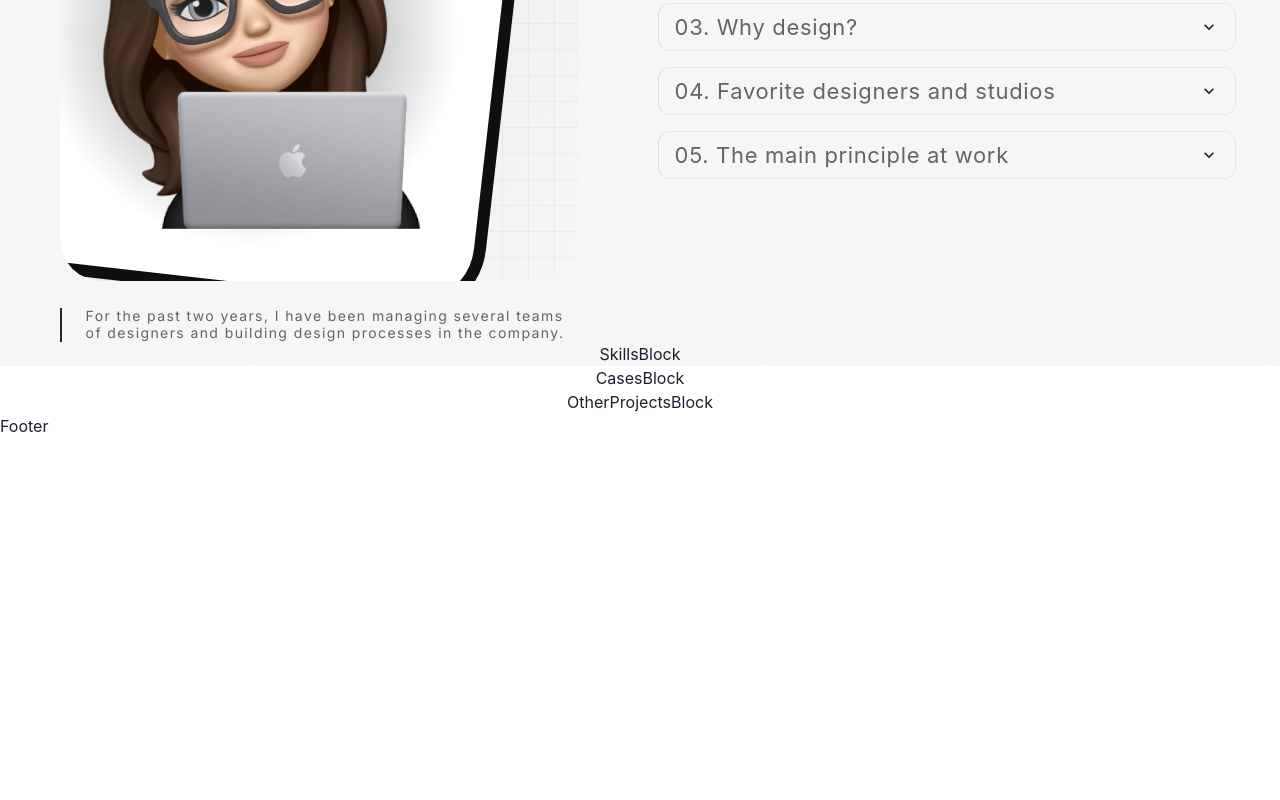
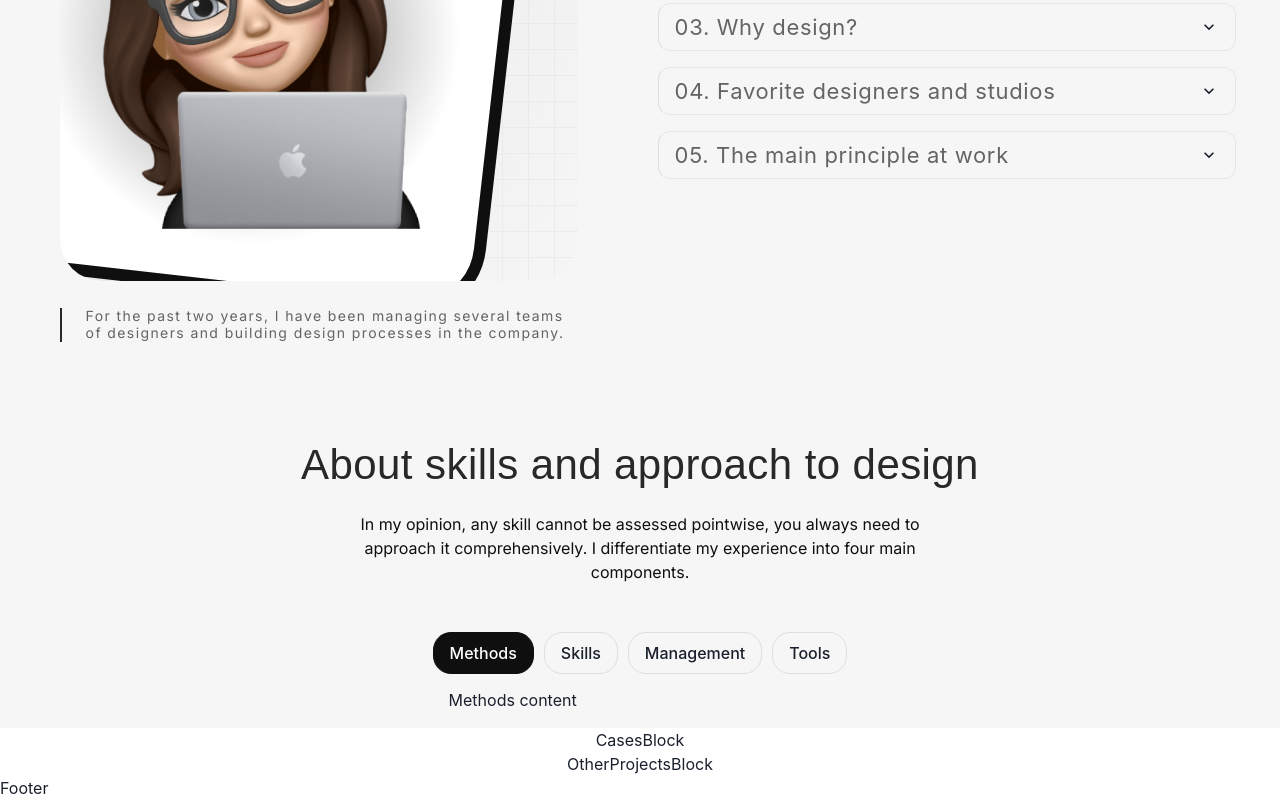
Before and after one commit to Sh4n-Oldone/better-call-maria, a React (Vite) app: page / in a window 1280 px wide. Shown: the part 1382-2182 px from the top of the page. Before the commit the page ends 1820 px from the top, so only its background shows below. Built offline with nearby package versions, Linux system fonts and the light colour scheme; a web font is replaced by a local one.

Commit message:
feat(SkillsBlock): add title and tabs

```diff
--- a/src/components/ContentBody/AboutMeBlock/AboutMeBlock.tsx
+++ b/src/components/ContentBody/AboutMeBlock/AboutMeBlock.tsx
@@ -24,7 +24,9 @@ export const AboutMeBlock: React.FC = () => {
 
   return (
     <MainWrapper id='about-me'>
-      <SecondaryHeadingText>{getAboutMeText(currLang, 'title')}</SecondaryHeadingText>
+      <SecondaryHeadingText>
+        {getAboutMeText(currLang, 'title')}
+      </SecondaryHeadingText>
       <AboutMeContent />
     </MainWrapper>
   )
--- a/src/components/ContentBody/AboutMeBlock/AboutMeContent/AboutMeContent.tsx
+++ b/src/components/ContentBody/AboutMeBlock/AboutMeContent/AboutMeContent.tsx
@@ -15,11 +15,9 @@ const ContentContainer = styled.div`
   }
 `
 
-export const AboutMeContent: React.FC = () => {
-  return (
-    <ContentContainer>
-      <ImagesPart />
-      <InfoPart />
-    </ContentContainer>
-  )
-}
+export const AboutMeContent: React.FC = () => (
+  <ContentContainer>
+    <ImagesPart />
+    <InfoPart />
+  </ContentContainer>
+)
--- a/src/components/ContentBody/ContentBody.tsx
+++ b/src/components/ContentBody/ContentBody.tsx
@@ -33,8 +33,9 @@ const BackgroundWrapper = styled.section<{ width: number, size: number }>`
     height: 100%;
     background: linear-gradient(
       0deg,
-      ${colorScheme.gradients.grayToWhite.start} 0%,
-      ${colorScheme.gradients.grayToWhite.end} 100%);
+      ${colorScheme.palette.gray} 0%,
+      ${colorScheme.palette.gray} 55%,
+      ${colorScheme.palette.white} 100%);
     z-index: -1;
   }
 `
--- a/src/components/ContentBody/SkillsBlock/SkillsBlock.tsx
+++ b/src/components/ContentBody/SkillsBlock/SkillsBlock.tsx
@@ -1,18 +1,42 @@
 import React from 'react'
 import styled from 'styled-components'
-// import { colorScheme } from 'shared'
+import { useLangStore } from 'stores'
+import { getSkillsText } from 'utils'
+import { SecondaryHeadingText } from 'src/styled'
+import { colorScheme } from 'shared'
+import { SubtitleText } from '../shared'
+import { SkillsTabs } from './SkillsTabs'
 
 const MainWrapper = styled.section`
   display: flex;
-  justify-content: center;
+  flex-direction: column;
+  align-items: center;
   width: 100%;
   max-width: 1880px;
+  background-color: ${colorScheme.palette.gray};
+  border-radius: 42px;
+  margin-top: 20px;
+  padding-top: 72px;
+`
+const ModSubtitleText = styled(SubtitleText)`
+  max-width: 572px;
+  margin-top: 16px;
+  text-align: center;
 `
 
 export const SkillsBlock: React.FC = () => {
+  const currLang = useLangStore((state) => state.langTheme)
+
   return (
     <MainWrapper id='skills'>
-      SkillsBlock
+      <SecondaryHeadingText>
+        {getSkillsText(currLang, 'title')}
+      </SecondaryHeadingText>
+      <ModSubtitleText>
+        {getSkillsText(currLang, 'subtitle')}
+      </ModSubtitleText>
+
+      <SkillsTabs />
     </MainWrapper>
   )
 }
--- /dev/null
+++ b/src/components/ContentBody/SkillsBlock/SkillsTabs/SkillsTabs.tsx
@@ -0,0 +1,79 @@
+import React, { useState } from 'react'
+import styled from 'styled-components'
+import {
+  Tab,
+  TabList,
+  TabPanel,
+  TabPanels,
+  Tabs,
+} from '@chakra-ui/react'
+import { useLangStore } from 'stores'
+import { getSkillsTabs } from 'utils'
+import { colorScheme } from 'shared'
+
+const TabsWrapper = styled.div`
+  margin-top: 48px;
+
+  > div .chakra-tabs__tablist {
+    gap: 10px;
+    border-bottom: none;
+
+    > button {
+      border-radius: 18px;
+      border: 1px solid ${colorScheme.grayFamily.gray_2};
+
+    }
+
+    > button:focus {
+      outline: none;
+    }
+  }
+`
+
+// TODO: content switcher by name
+
+export const SkillsTabs: React.FC = () => {
+  const [tabIndex, setTabIndex] = useState(0)
+  const currLang = useLangStore((state) => state.langTheme)
+
+  const tabs = getSkillsTabs(currLang)
+
+  const handleTabChange = (index: number) => {
+    setTabIndex(index)
+  }
+
+  return (
+    <TabsWrapper>
+      <Tabs onChange={handleTabChange}>
+        <TabList>
+          {tabs.map((tab, index) => (
+            <Tab
+              key={tab}
+              style={{
+                backgroundColor: index === tabIndex ? colorScheme.palette.black : '',
+                borderColor: index === tabIndex ? colorScheme.palette.black : '',
+                color: index === tabIndex ? colorScheme.palette.white : '',
+              }}
+            >
+              {tab}
+            </Tab>
+          ))}
+        </TabList>
+        <TabPanels>
+          <TabPanel>
+            <p>{`${tabs[0]} content`}</p>
+          </TabPanel>
+          <TabPanel>
+          <p>{`${tabs[1]} content`}</p>
+          </TabPanel>
+          <TabPanel>
+          <p>{`${tabs[2]} content`}</p>
+          </TabPanel>
+          <TabPanel>
+          <p>{`${tabs[3]} content`}</p>
+          </TabPanel>
+        </TabPanels>
+      </Tabs>
+    </TabsWrapper>
+  )
+}
--- /dev/null
+++ b/src/components/ContentBody/SkillsBlock/SkillsTabs/index.ts
@@ -0,0 +1 @@
+export { SkillsTabs } from './SkillsTabs'
--- a/src/components/ContentBody/StartBlock/MyTitle.tsx
+++ b/src/components/ContentBody/StartBlock/MyTitle.tsx
@@ -1,8 +1,9 @@
 import React from 'react'
 import styled from 'styled-components'
-import { DefaultText, HeadingText } from 'src/styled'
+import { HeadingText } from 'src/styled'
 import { useLangStore } from 'stores'
 import { getStartText } from 'utils'
+import { SubtitleText } from '../shared'
 
 const TitleContainer = styled.div`
   display: flex;
@@ -21,10 +22,6 @@ const SubtitleContainer = styled.div`
   width: 75%;
   max-width: 686px;
   margin-top: 25px;
-`
-const SubtitleText = styled(DefaultText)`
-  font-size: 16px;
-  line-height: 24px;
 `
 
 export const MyTitle: React.FC = () => {
--- a/src/components/ContentBody/shared.ts
+++ b/src/components/ContentBody/shared.ts
@@ -0,0 +1,7 @@
+import styled from 'styled-components'
+import { DefaultText } from 'src/styled'
+
+export const SubtitleText = styled(DefaultText)`
+  font-size: 16px;
+  line-height: 24px;
+`
--- a/src/utils/getText.ts
+++ b/src/utils/getText.ts
@@ -3,6 +3,11 @@ import jsonData from './text.json'
 
 type StartBlocks = 'title' | 'subtitle' | 'callMeButton'
 type AboutMeBlocks = 'title' | 'hello' | 'lastYears' | 'accordion'
+type SkillsBlocks = 'title' | 'subtitle' | 'tabs'
+
+type LangStringArray = {
+  [key in Langs]: string
+}
 
 type AboutMeAccordionItem = {
   title: {[key in Langs]: string}
@@ -26,6 +31,10 @@ export const getAboutMeAccordion = (lang: Langs): MappedAboutMeAccordionItem[] =
     title: item.title[lang],
     content: item.content.map((contentItem: {[key in Langs]: string}) => contentItem[lang]),
   }))
+export const getSkillsText = (lang: Langs, block: Exclude<SkillsBlocks, 'tabs'>) =>
+  textDataObj.skills[block][lang]
+export const getSkillsTabs = (lang: Langs): string[] =>
+  textDataObj.skills.tabs.map((tab: LangStringArray) => tab[lang])
 
 export const getNavLinks = (lang: Langs) => {
   const links = Object.keys(textDataObj.navigation).map((route) => ({
--- a/src/utils/text.json
+++ b/src/utils/text.json
@@ -106,5 +106,33 @@
         }]
       }
     ]
+  },
+  "skills": {
+    "title": {
+      "RU": "Про навыки и подход к дизайну",
+      "EN": "About skills and approach to design"
+    },
+    "subtitle": {
+      "RU": "На мой взгляд, любой навык невозможно оценить точечно, всегда нужно подходить комплексно. Я дифференцирую свой опыт на четыре главных составляющих.",
+      "EN": "In my opinion, any skill cannot be assessed pointwise, you always need to approach it comprehensively. I differentiate my experience into four main components."
+    },
+    "tabs": [
+      {
+        "RU": "Методы",
+        "EN": "Methods"
+      },
+      {
+        "RU": "Навыки",
+        "EN": "Skills"
+      },
+      {
+        "RU": "Менеджмент",
+        "EN": "Management"
+      },
+      {
+        "RU": "Инструменты",
+        "EN": "Tools"
+      }
+    ]
   }
 }
```
